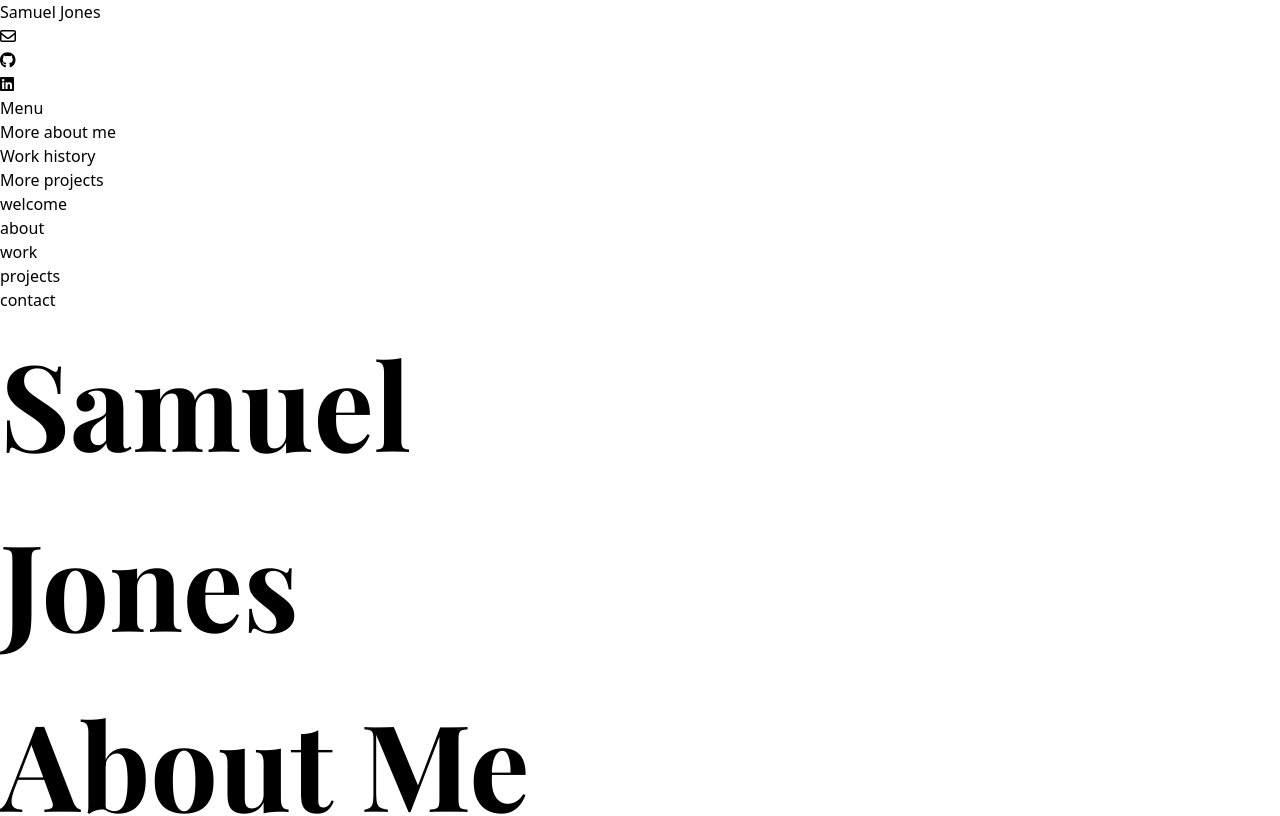
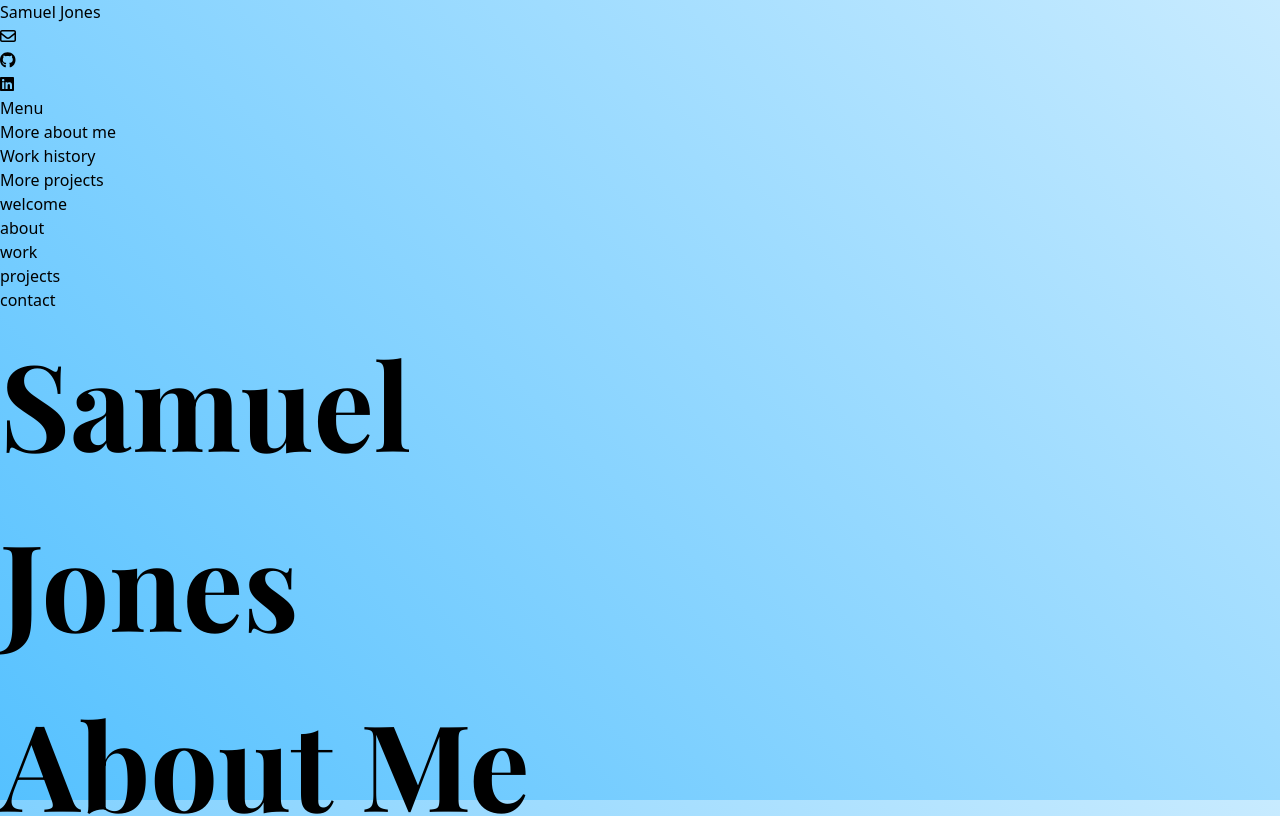
Before and after one commit to SamJones329/personal-website, a SvelteKit app: page / in a window 1280 px wide. Shown: the top 816 px of the page. Built offline with nearby package versions, Linux system fonts and the light colour scheme.

Commit message:
added background gradient

```diff
--- a/src/app.css
+++ b/src/app.css
@@ -3,11 +3,13 @@
 @tailwind utilities;
 
 html {
-  scroll-behavior: smooth
+  scroll-behavior: smooth;
 }
 
 body {
-  overflow: hidden
+  overflow: hidden;
+  background-image: linear-gradient(45deg, #55C1FF, #C8EBFF);
+  background-attachment: fixed;
 }
 
 .font-display {
```
